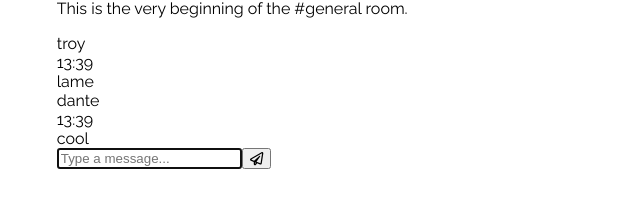
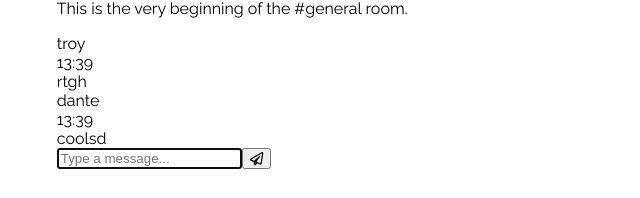
Before and after one commit to troywiegand/chatarang, a React (Create React App) app: page / in a window 1280 px wide. Shown: the part 148-346 px from the top of the page, without its empty margins (0-640 px from the left). Built offline with nearby package versions, Linux system fonts and the light colour scheme.

Commit message:
Add Messages to Chat's state

```diff
--- a/src/Chat.js
+++ b/src/Chat.js
@@ -6,12 +6,19 @@ import MessageForm from './MessageForm'
 
 
 class Chat extends Component{
+    constructor(){
+        super()
+        this.state={messages: [
+            {id: 1, userName: 'troy', body: 'rtgh'},
+            {id: 2, userName: 'dante', body: 'coolsd'}
+        ]}
+    }
 render(){
     return(
         <div className="Chat">
             <ChatHeader />
-            <MessageList />
-            <MessageForm />
+            <MessageList messages={this.state.messages}/>
+            <MessageForm messages={this.state.messages}/>
         </div>
     )
 }
--- a/src/MessageList.js
+++ b/src/MessageList.js
@@ -3,16 +3,12 @@ import React from 'react'
 import RoomAnnouncement from './RoomAnnouncement'
 import Message from './Message'
 
-const MessageList = () => {
-const messages =[
-    {id: 1, userName: 'troy', body: 'lame'},
-    {id: 2, userName: 'dante', body: 'cool'}
-]
+const MessageList = (props) => {
 
     return(
         <div className="MessageList">
              <RoomAnnouncement />
-             {messages.map(msg =>
+             {props.messages.map(msg =>
              <Message userName={msg.userName} message={msg.body} key={msg.id}/>)}
         </div>
     )
```
